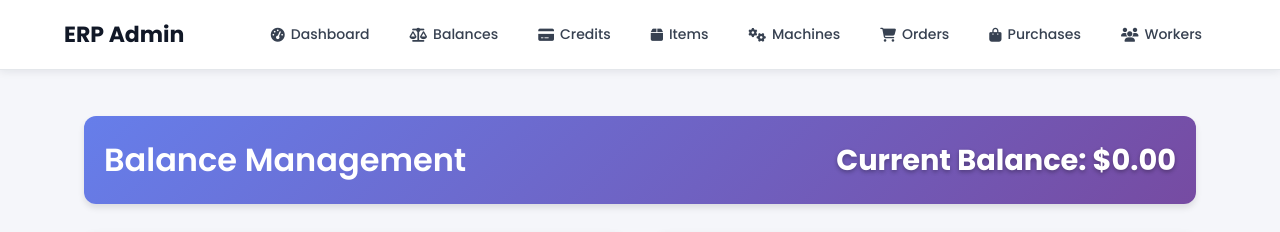
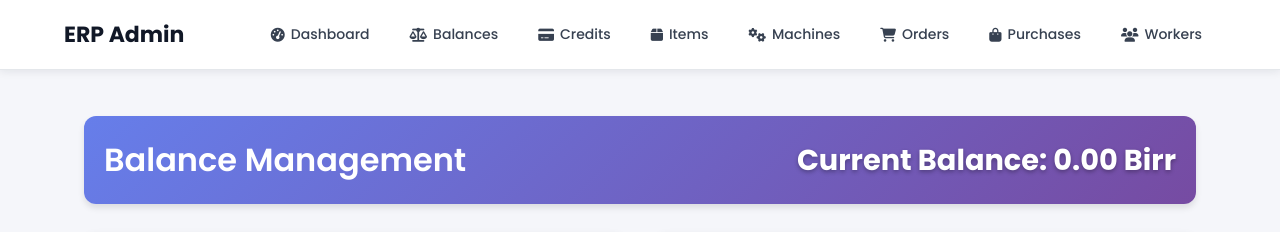
Before and after one commit to petrosasmamaw/Furniture-ERP, a React (Vite) app in the folder adminfrontend/: page /balances in a window 1280 px wide. Shown: the top 232 px of the page. Built offline with nearby package versions, Linux system fonts and the light colour scheme; no server answers.

Commit message:
update balance

```diff
--- a/adminfrontend/src/pages/balance.jsx
+++ b/adminfrontend/src/pages/balance.jsx
@@ -111,7 +111,7 @@ const Balance = () => {
         <div className="balance-header">
           <h1>Balance Management</h1>
           <div className="current-balance">
-            <h2>Current Balance: ${currentBalance.toFixed(2)}</h2>
+            <h2>Current Balance: {currentBalance.toFixed(2)} Birr</h2>
           </div>
         </div>
 
```
